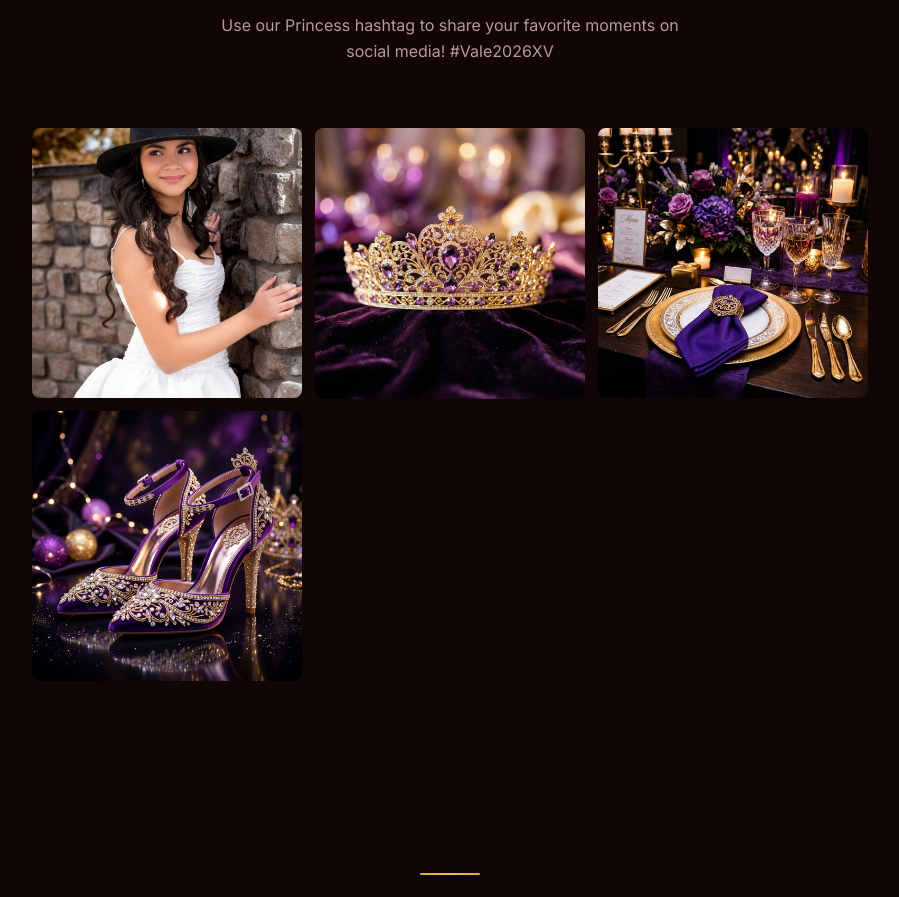
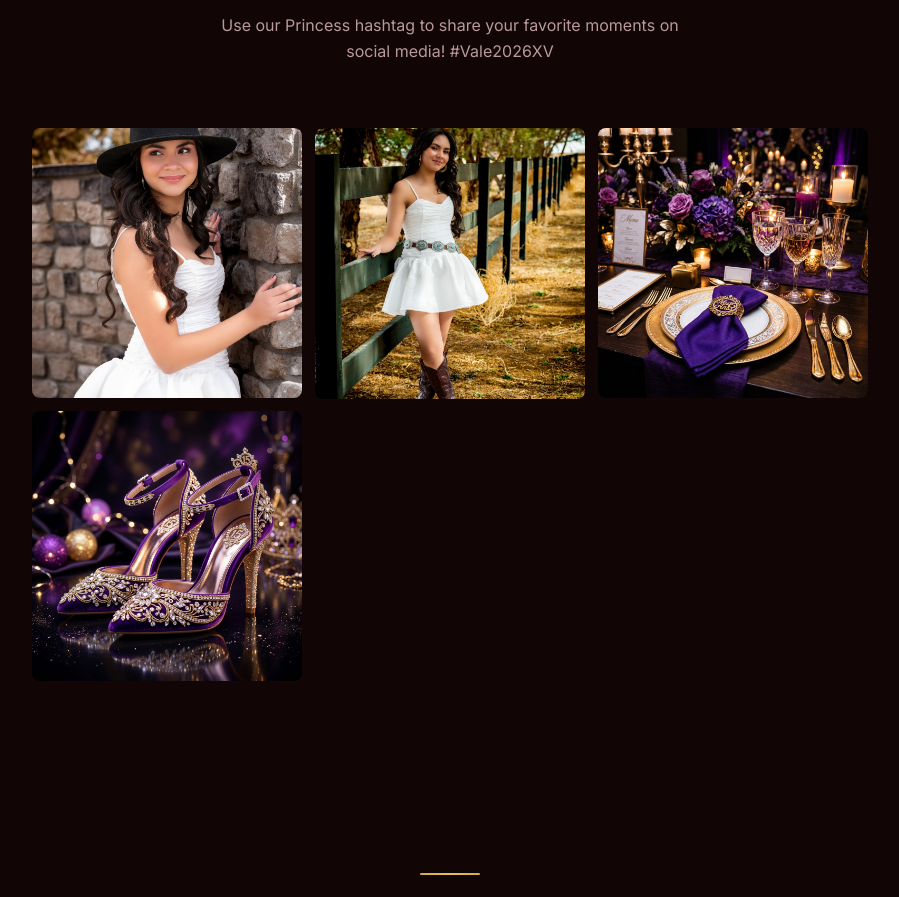
Before and after one commit to caarlosdamian/xv-de-valentina, a React (Vite) app: page / in a window 1280 px wide. Shown: the part 3161-4058 px from the top of the page, without its empty margins (190-1089 px from the left). Built offline with nearby package versions, Linux system fonts and the light colour scheme.

Commit message:
feat(music): added autoplay

```diff
--- a/src/components/HeroSection/HeroSection.tsx
+++ b/src/components/HeroSection/HeroSection.tsx
@@ -16,6 +16,8 @@ export default function HeroSection({ backgroundImage, overlayOpacity = 0.6, dat
   const opacity = useTransform(scrollYProgress, [0, 0.8], [1, 0]);
 
   const handleScroll = () => {
+    // Force music play on this specific interaction
+    document.dispatchEvent(new Event('force-play-music'));
     const nextSection = document.getElementById('details');
     if (nextSection) {
       nextSection.scrollIntoView({ behavior: 'smooth' });
--- a/src/components/MusicPlayer/MusicPlayer.tsx
+++ b/src/components/MusicPlayer/MusicPlayer.tsx
@@ -37,11 +37,13 @@ export default function MusicPlayer({ enabled, src, autoplay }: MusicConfig) {
     document.addEventListener('click', handleInteraction, { once: true });
     document.addEventListener('touchstart', handleInteraction, { once: true });
     document.addEventListener('scroll', handleInteraction, { once: true });
+    document.addEventListener('force-play-music', handleInteraction, { once: true });
 
     return () => {
       document.removeEventListener('click', handleInteraction);
       document.removeEventListener('touchstart', handleInteraction);
       document.removeEventListener('scroll', handleInteraction);
+      document.removeEventListener('force-play-music', handleInteraction);
     };
   }, [hasInteracted, autoplay, enabled, tryPlay]);
 
--- a/src/config/inviteConfig.ts
+++ b/src/config/inviteConfig.ts
@@ -88,7 +88,7 @@ export const inviteConfig: InviteConfig = {
       props: {
         images: [
           { src: '/images/gallery-1.jpeg', alt: 'Foto 1' },
-          { src: '/images/gallery-2.jpg', alt: 'Foto 2' },
+          { src: '/images/gallery-2.jpeg', alt: 'Foto 2' },
           { src: '/images/gallery-3.jpg', alt: 'Foto 3' },
           { src: '/images/gallery-4.jpg', alt: 'Foto 4' },
         ],
```
Also changed, not shown: public/images/gallery-2.jpeg (added).
